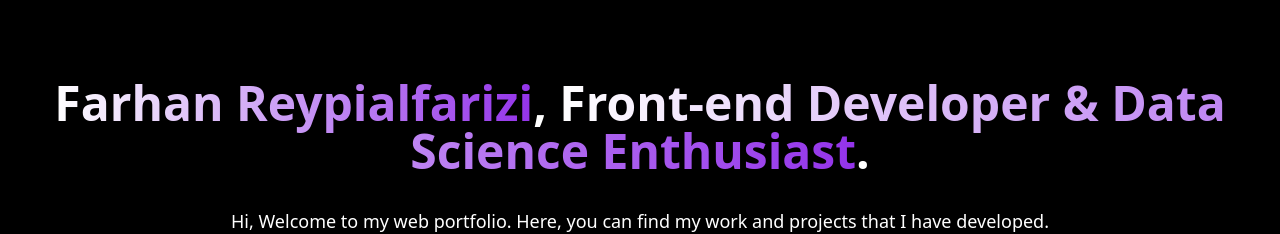
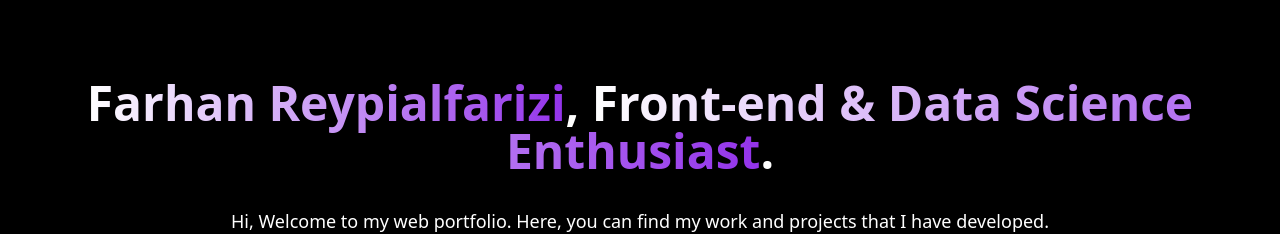
Before and after one commit to farhanreyy/my-portfolio, a React (Vite) app: page / in a window 1280 px wide. Shown: the part 443-677 px from the top of the page. Built offline with nearby package versions, Linux system fonts and the light colour scheme.

Commit message:
changed text main page

```diff
--- a/src/Components/MainPage.jsx
+++ b/src/Components/MainPage.jsx
@@ -17,7 +17,7 @@
   <div className="flex flex-col justify-center items-center text-white text-center lg:text-center">
     <h1 data-aos="fade-right" className="text-3xl md:text-4xl lg:text-5xl font-semibold mb-6 lg:mb-8 leading-normal">
       <span className="text-transparent bg-clip-text bg-gradient-to-r from-white to-purple-600">Farhan Reypialfarizi</span>,{' '}
-      <span className="text-transparent bg-clip-text bg-gradient-to-r from-white to-purple-600">Front-end Developer & Data Science Enthusiast</span>.
+      <span className="text-transparent bg-clip-text bg-gradient-to-r from-white to-purple-600">Front-end & Data Science Enthusiast</span>.
     </h1>
     <p data-aos="fade-left" data-aos-delay="200" className="text-base md:text-lg">
       Hi, Welcome to my web portfolio. Here, you can find my work and projects that I have developed.
```
